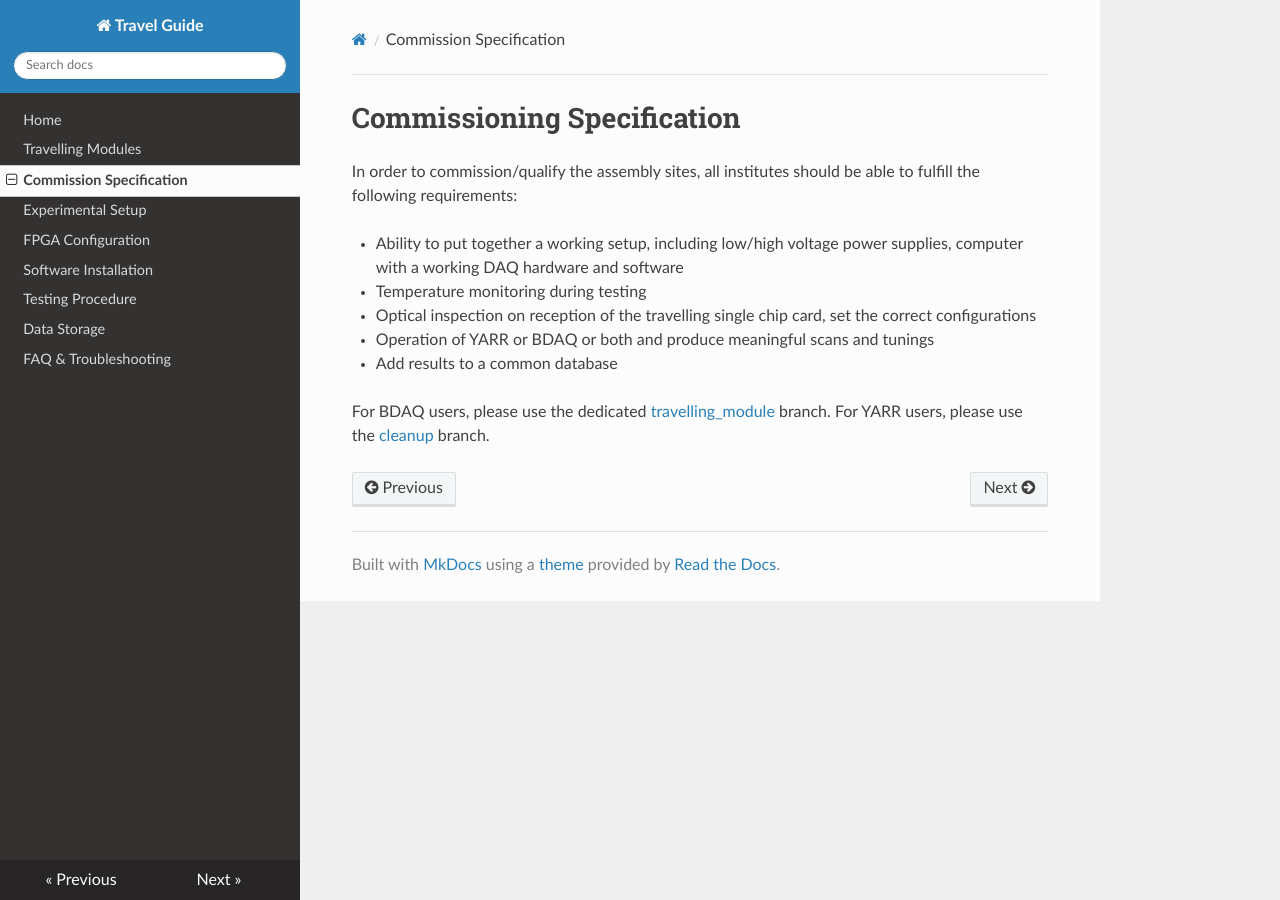
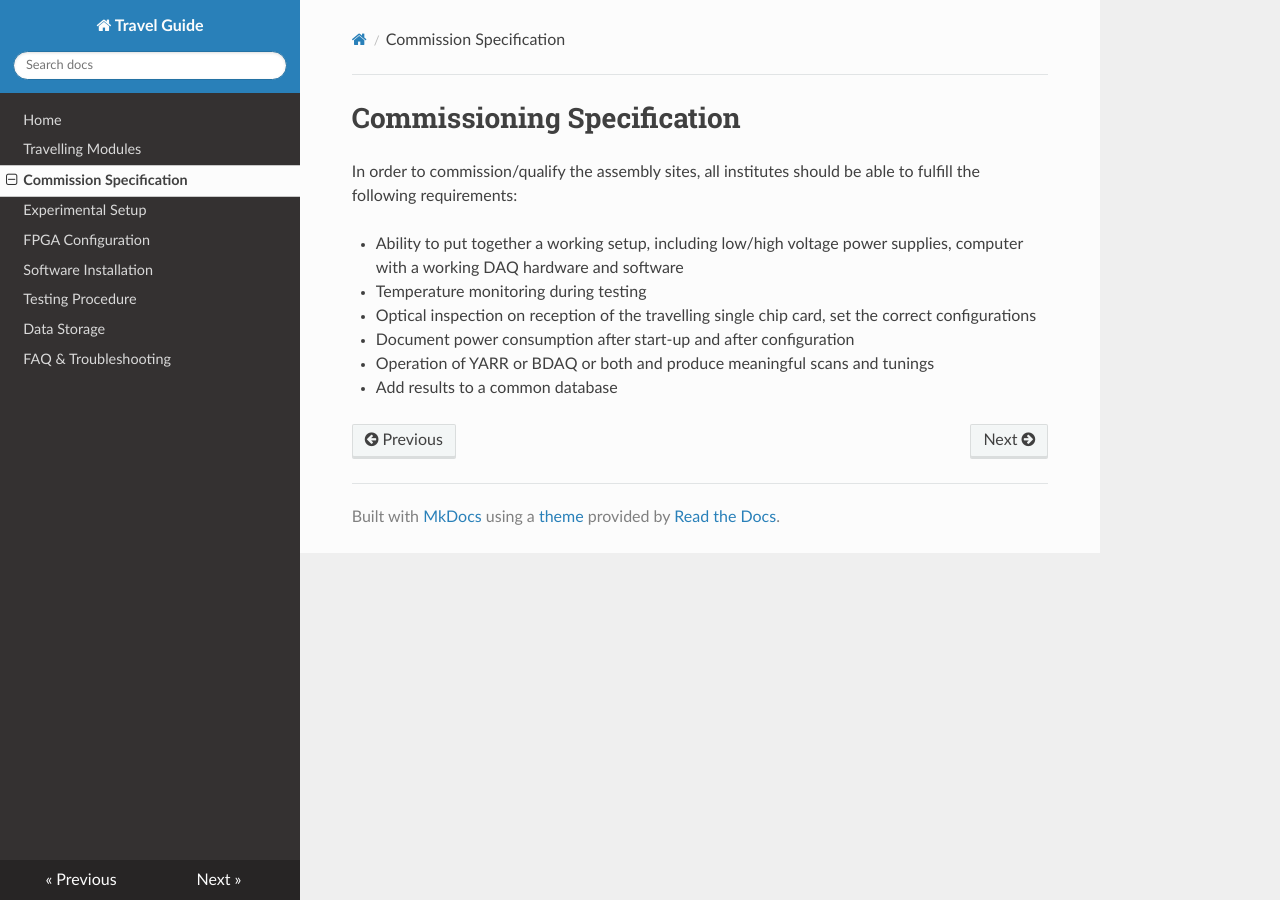
Before and after one commit to lime86/TravellingModule, an MkDocs documentation site: the page built from docs/comspec.md, in a window 1280 px wide. Built offline with MkDocs 1.6.1, drawn with Linux system fonts in a browser that asks for light colours; nearby versions of some CDN libraries; old or Windows-style settings are respelled for this version of MkDocs.

Commit message:
Add specification

```diff
--- a/docs/comspec.md
+++ b/docs/comspec.md
@@ -6,7 +6,6 @@ In order to commission/qualify the assembly sites, all institutes should be able
 - Ability to put together a working setup, including low/high voltage power supplies, computer with a working DAQ hardware and software
 - Temperature monitoring during testing
 - Optical inspection on reception of the travelling single chip card, set the correct configurations
+- Document power consumption after start-up and after configuration
 - Operation of YARR or BDAQ or both and produce meaningful scans and tunings
 - Add results to a common database
-
-For BDAQ users, please use the dedicated [travelling_module](https://gitlab.cern.ch/silab/bdaq53/tree/travelling_module) branch. For YARR users, please use the [cleanup](https://gitlab.cern.ch/YARR/YARR/tree/cleanup) branch.
```
